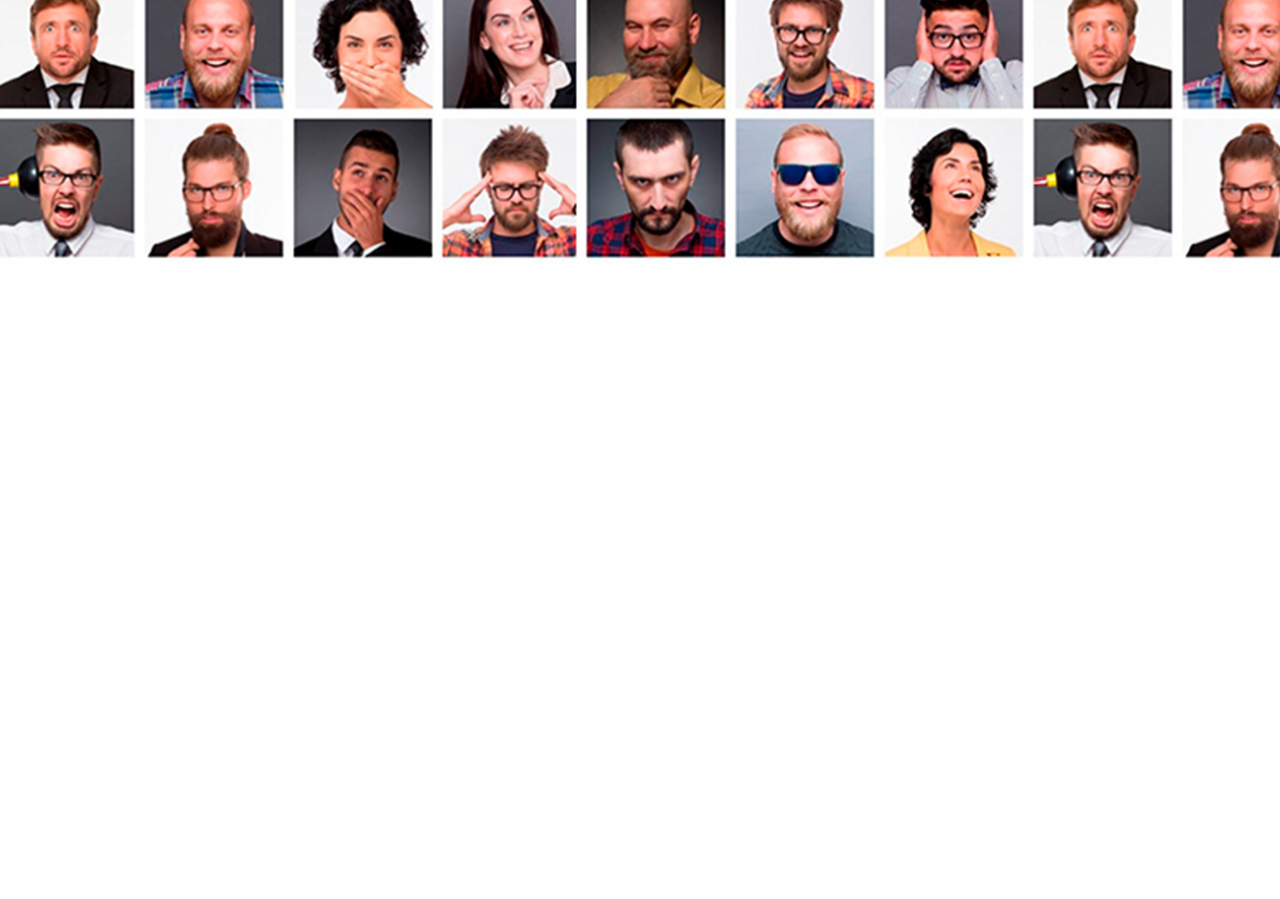
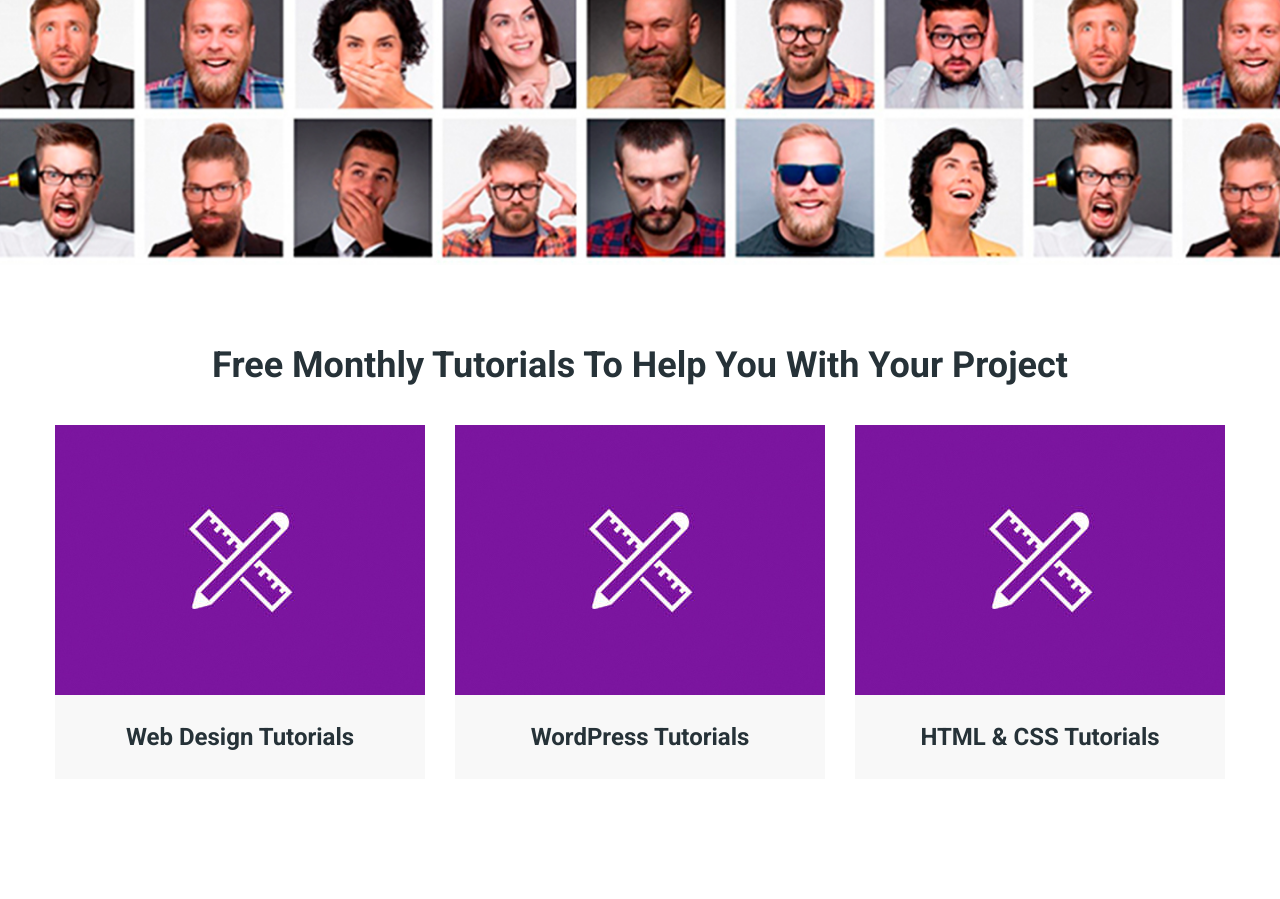
Before and after one commit to aquastyle/moderno, a website: page app/index.html in a window 1280 px wide. Shown: the part 4807-5706 px from the top of the page. Before the commit the page ends 5072 px from the top, so only its background shows below. Drawn offline with nearby package versions, Linux system fonts and the light colour scheme.

Commit message:
added tutorial  section

```diff
--- a/app/index.html
+++ b/app/index.html
@@ -921,7 +921,7 @@
     <section class="author" style="background-image: url(images/author.jpg);">
         <div class="author__box">
             <div class="author__title">
-                Over <span>20,000</span>  Author
+                Over <span>20,000</span> Author
                 Are Involved Here!
             </div>
             <a href="#" class="author__link">
@@ -929,6 +929,37 @@
             </a>
         </div>
 
+    </section>
+    <section class="tutorial">
+        <div class="conteiner">
+            <div class="tutorial__title title">
+                Free Monthly Tutorials To Help You With Your Project
+            </div>
+            <div class="tutorial__inner">
+                <div class="tutorial__item">
+                    <div class="tutorial__item-images" style="background-image: url(./images/tutorial.jpg);"></div>
+                    <div class="tutorial__item-title">
+                        Web Design Tutorials
+                    </div>
+
+                </div>
+                <div class="tutorial__item">
+                    <div class="tutorial__item-images" style="background-image: url(./images/tutorial.jpg);"></div>
+                    <div class="tutorial__item-title">
+                        WordPress Tutorials
+                    </div>
+
+                </div>
+                <div class="tutorial__item">
+                    <div class="tutorial__item-images" style="background-image: url(./images/tutorial.jpg);"></div>
+                    <div class="tutorial__item-title">
+                        HTML & CSS Tutorials
+                    </div>
+
+                </div>
+            </div>
+
+        </div>
     </section>
 
 
--- a/app/scss/style.scss
+++ b/app/scss/style.scss
@@ -454,7 +454,7 @@
         display: flex;
         align-items: center;
         justify-content: center;
-        background-color:$green;
+        background-color: $green;
 
     }
 
@@ -474,10 +474,53 @@
         font-size: 18px;
         line-height: 36px;
         padding: 14px 40px;
-        background-color:#fff;
+        background-color: #fff;
     }
 }
 
 
 
 //end author
+
+//start tutorials
+.tutorial {
+    padding: 70px 0 120px;
+
+    &__inner {
+        display: flex;
+        justify-content: space-between;
+
+        &__item {
+            max-width: 370px;
+            width: 100%;
+
+        }
+    }
+}
+
+.tutorial__item {
+    &-images {
+        min-height: 270px;
+        width: 370px;
+        background-repeat:no-repeat;
+        background-position:center;
+        background-size:cover;
+
+    }
+
+    &-title {
+        background-color: #f8f8f8;
+        font-size: 24px;
+        color: $bg;
+        text-align: center;
+        @include f700;
+        padding: 30px 10px;
+
+
+    }
+}
+
+
+
+
+//end tutorials
```
Also changed, not shown: app/css/style.min.css, app/images/tutorial.jpg (added).
